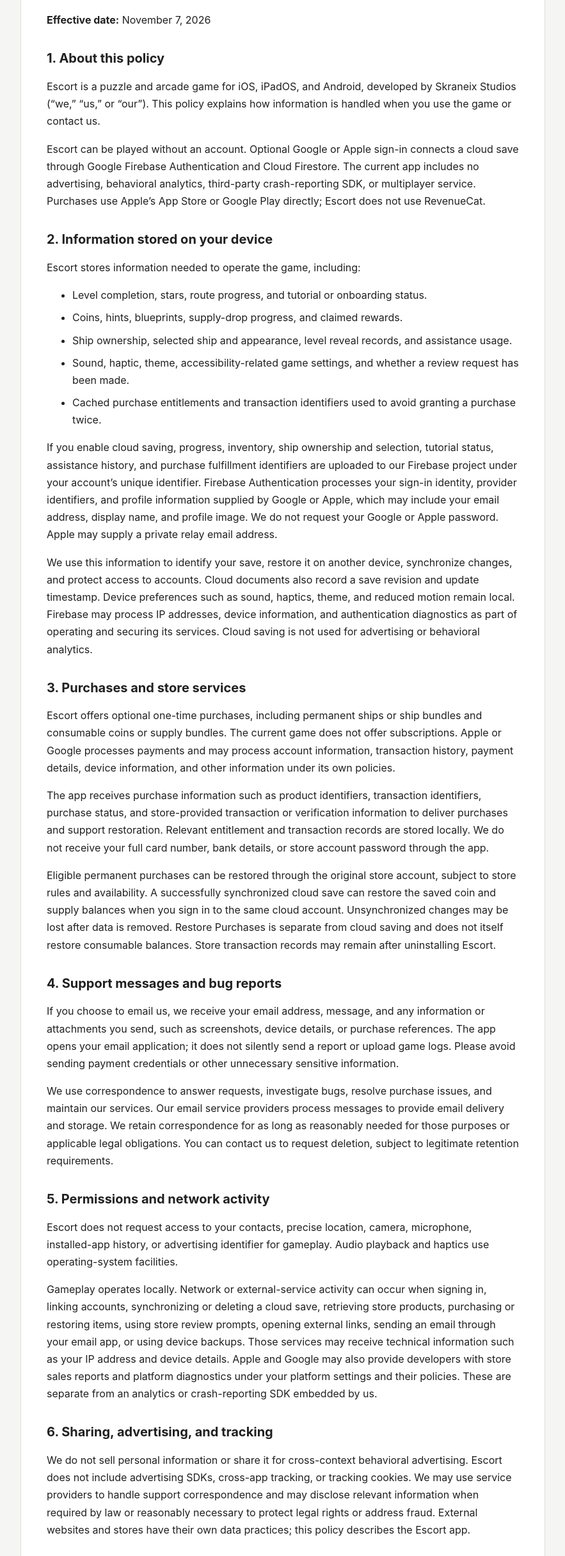
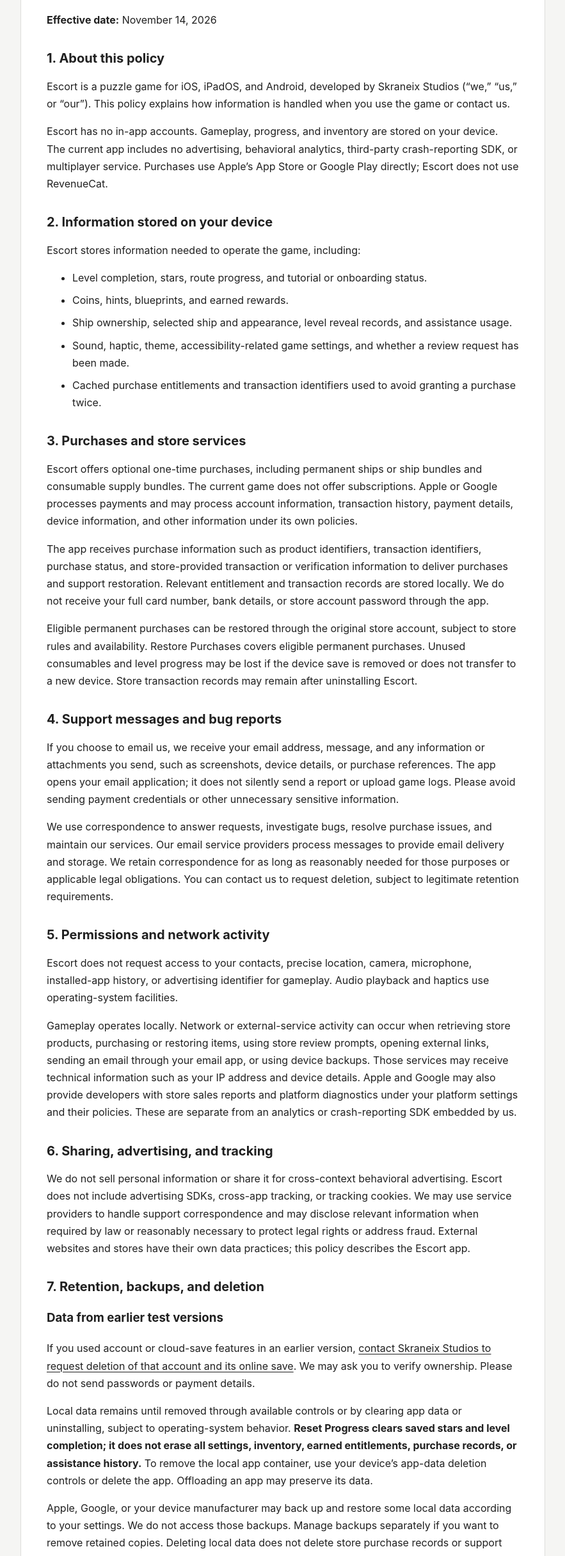
Before and after one commit to skraneix-studios/Escort, a plain HTML site: page index.html in a window 1280 px wide. Shown: the part 128-2560 px from the top of the page at 64% size, without its empty margins (198-1081 px from the left). Drawn offline with Linux system fonts and the light colour scheme.

Commit message:
Add files via upload

```diff
--- a/index.html
+++ b/index.html
@@ -21,28 +21,26 @@
 <body>
 <main>
   <h1>Privacy Policy — Escort</h1>
-  <p><strong>Effective date:</strong> November 7, 2026</p>
+  <p><strong>Effective date:</strong> November 14, 2026</p>
 
   <h2>1. About this policy</h2>
-  <p>Escort is a puzzle and arcade game for iOS, iPadOS, and Android, developed by Skraneix Studios (“we,” “us,” or “our”). This policy explains how information is handled when you use the game or contact us.</p>
-  <p>Escort can be played without an account. Optional Google or Apple sign-in connects a cloud save through Google Firebase Authentication and Cloud Firestore. The current app includes no advertising, behavioral analytics, third-party crash-reporting SDK, or multiplayer service. Purchases use Apple’s App Store or Google Play directly; Escort does not use RevenueCat.</p>
+  <p>Escort is a puzzle game for iOS, iPadOS, and Android, developed by Skraneix Studios (“we,” “us,” or “our”). This policy explains how information is handled when you use the game or contact us.</p>
+  <p>Escort has no in-app accounts. Gameplay, progress, and inventory are stored on your device. The current app includes no advertising, behavioral analytics, third-party crash-reporting SDK, or multiplayer service. Purchases use Apple’s App Store or Google Play directly; Escort does not use RevenueCat.</p>
 
   <h2>2. Information stored on your device</h2>
   <p>Escort stores information needed to operate the game, including:</p>
   <ul>
     <li>Level completion, stars, route progress, and tutorial or onboarding status.</li>
-    <li>Coins, hints, blueprints, supply-drop progress, and claimed rewards.</li>
+    <li>Coins, hints, blueprints, and earned rewards.</li>
     <li>Ship ownership, selected ship and appearance, level reveal records, and assistance usage.</li>
     <li>Sound, haptic, theme, accessibility-related game settings, and whether a review request has been made.</li>
     <li>Cached purchase entitlements and transaction identifiers used to avoid granting a purchase twice.</li>
   </ul>
-  <p>If you enable cloud saving, progress, inventory, ship ownership and selection, tutorial status, assistance history, and purchase fulfillment identifiers are uploaded to our Firebase project under your account’s unique identifier. Firebase Authentication processes your sign-in identity, provider identifiers, and profile information supplied by Google or Apple, which may include your email address, display name, and profile image. We do not request your Google or Apple password. Apple may supply a private relay email address.</p>
-  <p>We use this information to identify your save, restore it on another device, synchronize changes, and protect access to accounts. Cloud documents also record a save revision and update timestamp. Device preferences such as sound, haptics, theme, and reduced motion remain local. Firebase may process IP addresses, device information, and authentication diagnostics as part of operating and securing its services. Cloud saving is not used for advertising or behavioral analytics.</p>
 
   <h2>3. Purchases and store services</h2>
-  <p>Escort offers optional one-time purchases, including permanent ships or ship bundles and consumable coins or supply bundles. The current game does not offer subscriptions. Apple or Google processes payments and may process account information, transaction history, payment details, device information, and other information under its own policies.</p>
+  <p>Escort offers optional one-time purchases, including permanent ships or ship bundles and consumable supply bundles. The current game does not offer subscriptions. Apple or Google processes payments and may process account information, transaction history, payment details, device information, and other information under its own policies.</p>
   <p>The app receives purchase information such as product identifiers, transaction identifiers, purchase status, and store-provided transaction or verification information to deliver purchases and support restoration. Relevant entitlement and transaction records are stored locally. We do not receive your full card number, bank details, or store account password through the app.</p>
-  <p>Eligible permanent purchases can be restored through the original store account, subject to store rules and availability. A successfully synchronized cloud save can restore the saved coin and supply balances when you sign in to the same cloud account. Unsynchronized changes may be lost after data is removed. Restore Purchases is separate from cloud saving and does not itself restore consumable balances. Store transaction records may remain after uninstalling Escort.</p>
+  <p>Eligible permanent purchases can be restored through the original store account, subject to store rules and availability. Restore Purchases covers eligible permanent purchases. Unused consumables and level progress may be lost if the device save is removed or does not transfer to a new device. Store transaction records may remain after uninstalling Escort.</p>
 
   <h2>4. Support messages and bug reports</h2>
   <p>If you choose to email us, we receive your email address, message, and any information or attachments you send, such as screenshots, device details, or purchase references. The app opens your email application; it does not silently send a report or upload game logs. Please avoid sending payment credentials or other unnecessary sensitive information.</p>
@@ -50,30 +48,30 @@
 
   <h2>5. Permissions and network activity</h2>
   <p>Escort does not request access to your contacts, precise location, camera, microphone, installed-app history, or advertising identifier for gameplay. Audio playback and haptics use operating-system facilities.</p>
-  <p>Gameplay operates locally. Network or external-service activity can occur when signing in, linking accounts, synchronizing or deleting a cloud save, retrieving store products, purchasing or restoring items, using store review prompts, opening external links, sending an email through your email app, or using device backups. Those services may receive technical information such as your IP address and device details. Apple and Google may also provide developers with store sales reports and platform diagnostics under your platform settings and their policies. These are separate from an analytics or crash-reporting SDK embedded by us.</p>
+  <p>Gameplay operates locally. Network or external-service activity can occur when retrieving store products, purchasing or restoring items, using store review prompts, opening external links, sending an email through your email app, or using device backups. Those services may receive technical information such as your IP address and device details. Apple and Google may also provide developers with store sales reports and platform diagnostics under your platform settings and their policies. These are separate from an analytics or crash-reporting SDK embedded by us.</p>
 
   <h2>6. Sharing, advertising, and tracking</h2>
   <p>We do not sell personal information or share it for cross-context behavioral advertising. Escort does not include advertising SDKs, cross-app tracking, or tracking cookies. We may use service providers to handle support correspondence and may disclose relevant information when required by law or reasonably necessary to protect legal rights or address fraud. External websites and stores have their own data practices; this policy describes the Escort app.</p>
 
   <h2>7. Retention, backups, and deletion</h2>
-  <p>Cloud account data and the latest cloud save remain until you delete the cloud account. You can initiate deletion in Settings → Account → Delete account. The app asks you to authenticate again, then requests deletion of the Firestore save and Firebase Authentication account. Signing out or uninstalling alone does not delete the cloud record. The current device save is retained after cloud account deletion; remove it separately using your device’s controls if desired. Provider logs and legally required records may remain under the provider’s retention policies. Contact support if you cannot access your account or need help with deletion.</p>
+  <h3 id="delete-account">Data from earlier test versions</h3>
+  <p>If you used account or cloud-save features in an earlier version, <a href="mailto:support@skraneixstudios.com?subject=Escort%20data%20deletion%20request">contact Skraneix Studios to request deletion of that account and its online save</a>. We may ask you to verify ownership. Please do not send passwords or payment details.</p>
   <p>Local data remains until removed through available controls or by clearing app data or uninstalling, subject to operating-system behavior. <strong>Reset Progress clears saved stars and level completion; it does not erase all settings, inventory, earned entitlements, purchase records, or assistance history.</strong> To remove the local app container, use your device’s app-data deletion controls or delete the app. Offloading an app may preserve its data.</p>
   <p>Apple, Google, or your device manufacturer may back up and restore some local data according to your settings. We do not access those backups. Manage backups separately if you want to remove retained copies. Deleting local data does not delete store purchase records or support emails already sent to us. Store records are retained under the store’s policies and legal obligations.</p>
 
   <h2>8. Your choices and privacy rights</h2>
-  <p>Depending on your location, you may have rights to request access, correction, deletion, portability, restriction, or objection concerning personal information we handle. Contact us using the details below. We may request information reasonably needed to verify your cloud account or support request. We cannot remotely delete data held only on your device. Apple and Google handle requests concerning their own independent systems.</p>
+  <p>Depending on your location, you may have rights to request access, correction, deletion, portability, restriction, or objection concerning personal information we handle. Contact us using the details below. We may request information reasonably needed to verify a legacy account or support request. We cannot remotely delete data held only on your device. Apple and Google handle requests concerning their own independent systems.</p>
 
   <h2>9. Children’s privacy</h2>
   <p>Escort does not require players to submit personal information and does not include advertising or social messaging. We do not knowingly collect personal information from children through gameplay. A parent or guardian who believes a child has provided personal information in a support message can contact us to request review or deletion. Purchases are subject to the platform’s parental controls and authorization settings.</p>
 
   <h2>10. Security and international processing</h2>
-  <p>We use platform-provided private app storage, authenticated access rules for cloud saves, and store services for payment processing. No storage or transmission method is completely secure. Protect your device and sign-in accounts. Our Firestore database is located in the United States. Firebase Authentication, support providers, and other platform services may process information in additional countries under their practices and applicable law.</p>
+  <p>We use platform-provided private app storage and store services for payment processing. No storage or transmission method is completely secure. Protect your device and store accounts. Support providers and platform services may process information in additional countries under their practices and applicable law.</p>
 
   <h2>11. Third-party privacy policies</h2>
   <ul>
     <li><a href="https://www.apple.com/legal/privacy/">Apple Privacy Policy</a> — App Store, purchases, reviews, device services, and backups.</li>
     <li><a href="https://policies.google.com/privacy">Google Privacy Policy</a> — Google Play, billing, reviews, device services, and backups.</li>
-    <li><a href="https://firebase.google.com/support/privacy">Firebase Privacy and Security</a> — account authentication and cloud save storage.</li>
   </ul>
 
   <h2>12. Changes and contact</h2>
```
